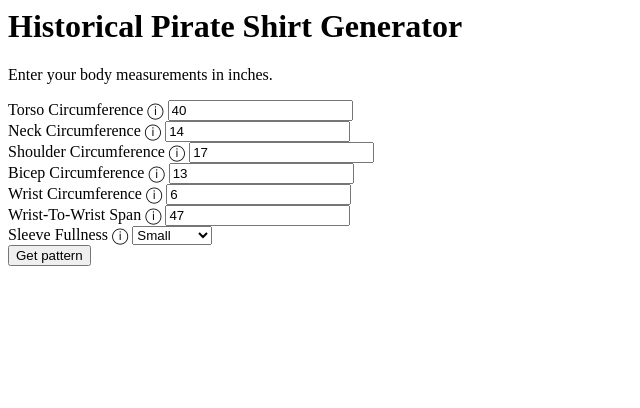
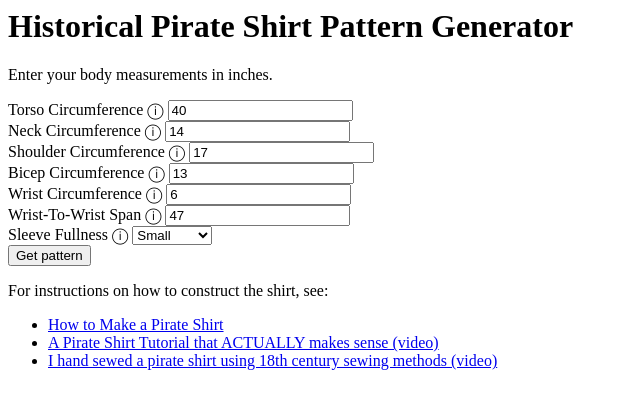
Before and after one commit to Earthstar/historical-shirt-pattern, a website with bundled scripts: page index.html in a window 1280 px wide. Shown: the whole page, without its empty margins (0-640 px from the left). Built offline with nearby package versions, Linux system fonts and the light colour scheme.

Commit message:
Add more instructions

```diff
--- a/index.html
+++ b/index.html
@@ -3,7 +3,7 @@
 <body>
 	<!-- TODO: Add instructions about how to measure each dimension.
 	Add seam allowance -->
-	<h1>Historical Pirate Shirt Generator</h1>
+	<h1>Historical Pirate Shirt Pattern Generator</h1>
 	<p>Enter your body measurements in inches.</p>
 	<form id="form">
 		<div class="body-measurements">
@@ -39,5 +39,13 @@
 	<div id="output">
 		<p id="pattern-piece"></p>
 	</div>
+
+	<p>For instructions on how to construct the shirt, see:</p>
+	<ul>
+		<li><a href="http://thepirateempire.blogspot.com/2013/10/halloween-is-right-around-corner-and-i.html" target="_blank">How to Make a Pirate Shirt</a>
+		</li>
+		<li><a href="https://www.youtube.com/watch?v=AJsAOtJh974" target="_blank">A Pirate Shirt Tutorial that ACTUALLY makes sense (video)</a></li>
+		<li><a href="https://youtu.be/Ql9r8UKIvZs?si=Ixs1uJdrF5dUyOgS" target="_blank">I hand sewed a pirate shirt using 18th century sewing methods (video)</a></li>
+	</ul>
 	<script type="module" src="index.js"></script>
 </body>
```
